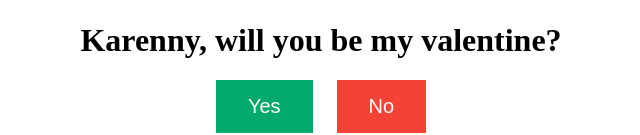
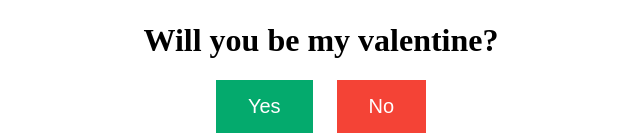
Before and after one commit to JohnKim0911/Valentine, a plain HTML site: page index.html in a window 1280 px wide. Shown: the part 575-710 px from the top of the page, without its empty margins (319-959 px from the left). Drawn offline with Linux system fonts and the light colour scheme.

Commit message:
Update index.html
Delete name

```diff
--- a/index.html
+++ b/index.html
@@ -13,7 +13,7 @@
         <iframe src="https://giphy.com/embed/HD5pOtA7dZ0gnl2TxQ" width="480" height="480" frameBorder="0"
             class="giphy-embed" allowFullScreen></iframe>
 
-        <h1>Karenny, will you be my valentine?</h1>
+        <h1>Will you be my valentine?</h1>
         <button id="yes">Yes</button>
         <button id="no">No</button>
     </div>
```
